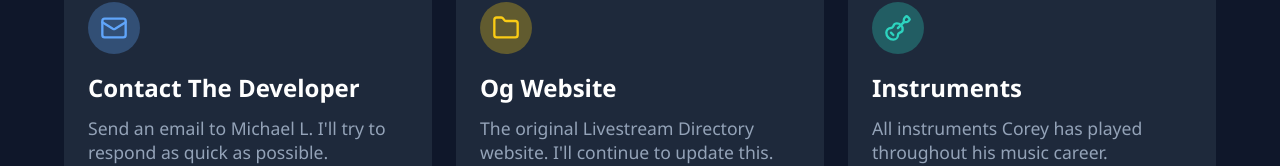
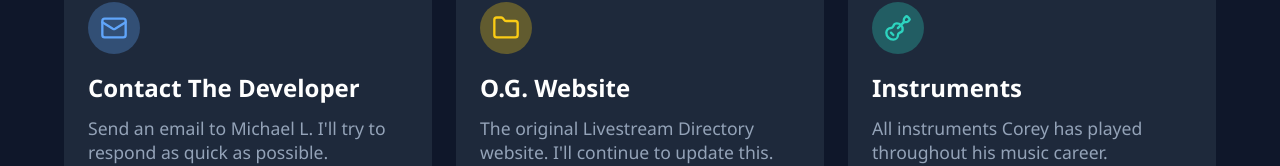
Before and after one commit to MichaelT-178/VueLivestreamDirectory, a Vue app: page / in a window 1280 px wide. Shown: the part 584-750 px from the top of the page. Built offline with nearby package versions, Linux system fonts and the light colour scheme.

Commit message:
HomeCardData

```diff
--- a/src/assets/Home/HomeCardData.json
+++ b/src/assets/Home/HomeCardData.json
@@ -46,7 +46,7 @@
             "icon": "folder",
             "iconColor": "yellow",
             "iconColorCode": "#FACC15",
-            "title": "Og Website",
+            "title": "O.G. Website",
             "description": "The original Livestream Directory website. I'll continue to update this.",
             "linkTitle": "Go to Website",
             "route": "https://www.swiftcolors.com/"
@@ -90,7 +90,9 @@
             "description": "All Patreon Lessons. Only members of the \"Student\" tier can view this content.",
             "linkTitle": "Go to Lessons",
             "route": "/patreon-sign-in"
-        },
+        }
+    ],
+    "Unused": [
         {
             "id": 10,
             "icon": "cash",
--- a/src/views/CardViews/CoreyPictures.vue
+++ b/src/views/CardViews/CoreyPictures.vue
@@ -65,11 +65,18 @@ const galleryImages = [
   HeuvelPic13, HeuvelPic14, HeuvelPic15, HeuvelPic16
 ];
 
+// const galleryCaptions = [
+//   "Pic One", "Pic Two", "Pic Three", "Pic Four",
+//   "Pic Five", "Pic Six", "Pic Seven", "Pic Eight",
+//   "Pic Nine", "Pic Ten", "Pic Eleven", "Pic Twelve",
+//   "Pic Thirteen", "Pic Fourteen", "Pic Fifteen", "Pic Sixteen"
+// ];
+
 const galleryCaptions = [
-  "Pic One", "Pic Two", "Pic Three", "Pic Four",
-  "Pic Five", "Pic Six", "Pic Seven", "Pic Eight",
-  "Pic Nine", "Pic Ten", "Pic Eleven", "Pic Twelve",
-  "Pic Thirteen", "Pic Fourteen", "Pic Fifteen", "Pic Sixteen"
+  "", "", "", "",
+  "", "", "", "",
+  "", "", "", "",
+  "", "", "", ""
 ];
 
 const openImageView = (index) => {
```
